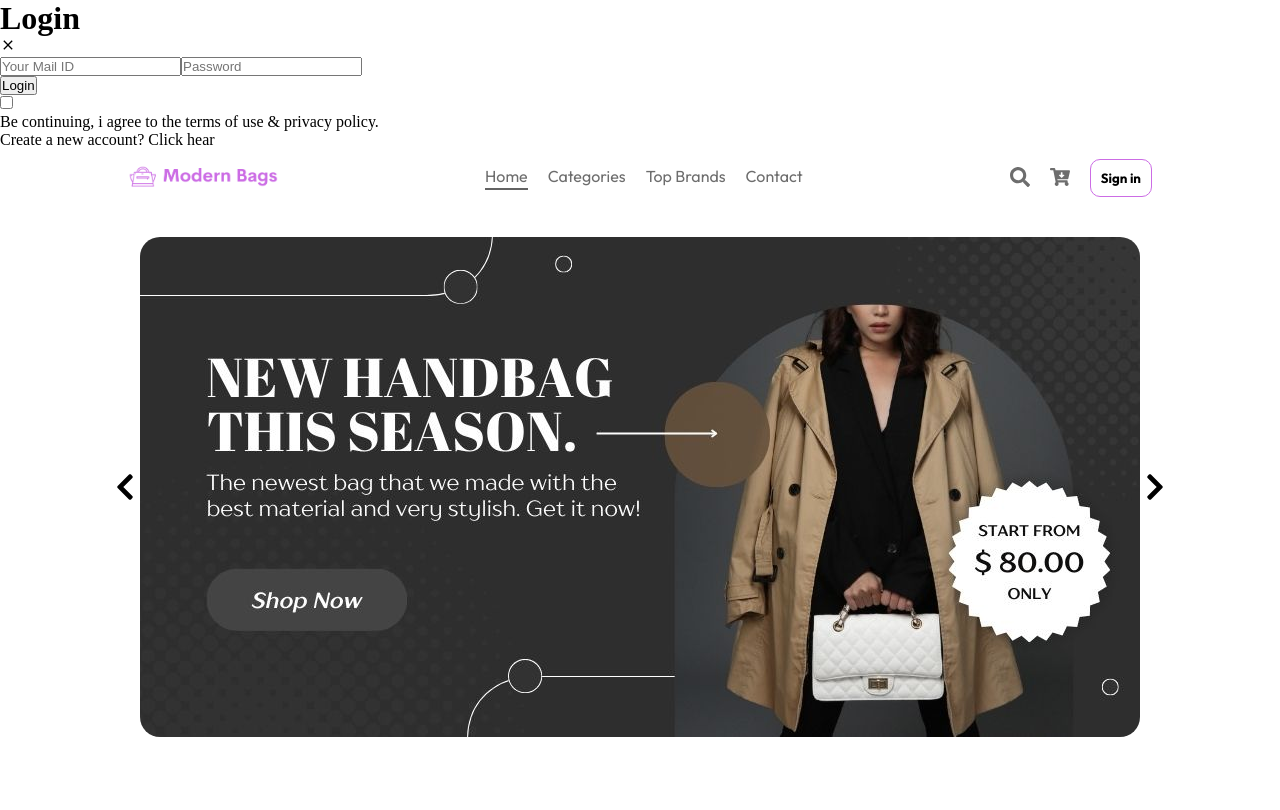
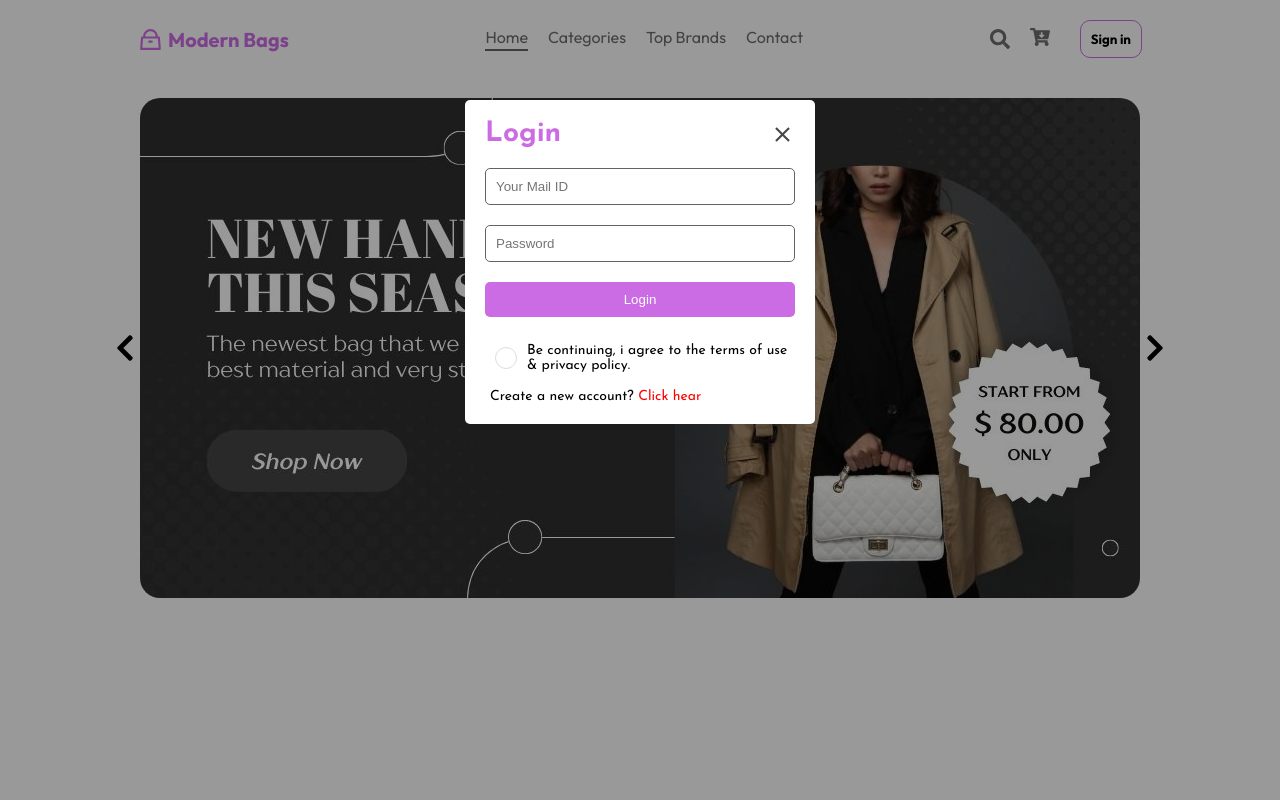
Before and after one commit to deepakdk11/modern-bags, a React (Vite) app: page / in a window 1280 px wide. Both pictures are taken after a click on the button "Sign in". Built offline with nearby package versions, Linux system fonts and the light colour scheme.

Commit message:
Add styling in popup page

```diff
--- a/src/components/Image Slider/ImageSlider.css
+++ b/src/components/Image Slider/ImageSlider.css
@@ -1,6 +1,6 @@
 .image-slider{
     width: fit-content;
-    margin: 40px auto 10px auto;
+    margin: 30px auto 10px auto;
     display: flex;
     align-items: center;
 }
@@ -17,7 +17,7 @@
 
 @media only screen and (max-width: 600px) {
     .image-slider img{
-        width: 300px;
+        width: 400px;
         height: 200px;
     }
 }
--- a/src/components/Navbar/Navbar.css
+++ b/src/components/Navbar/Navbar.css
@@ -5,6 +5,7 @@ nav{
     width: 80%;
     margin: 10px auto;
     /* padding: 5px 40px; */
+    /* border: 1px solid black; */
     display: flex;
     justify-content: space-between;
     font-size: 1rem;
@@ -14,8 +15,20 @@ nav{
     /* color: white; */
 }
 
-.title img{
+/* .title img{
     width: 150px;
+} */
+
+.title{
+    color: #cc6ce5;
+    display: flex;
+    gap: 5px;
+    align-items: center;
+}
+
+.title p{
+    font-weight: bold;
+    font-size: 20px;
 }
 
 .menu{
@@ -47,6 +60,7 @@ li{
 .add-cart{
     margin: 0px 0px;
     display: flex;
+    align-items: center;
 
 }
 
--- a/src/components/Navbar/Navbar.jsx
+++ b/src/components/Navbar/Navbar.jsx
@@ -4,6 +4,7 @@ import { FaSearch } from "react-icons/fa";
 import { FaCartArrowDown } from "react-icons/fa";
 import { Link } from "react-router-dom";
 import logo from "../../assets/logo.png"
+import { RiHandbagLine } from "react-icons/ri";
 
 const Navbar = ({setPopup}) => {
 
@@ -13,7 +14,8 @@ const Navbar = ({setPopup}) => {
 
         <nav>
             <div className="title">
-                <img src={logo} alt="logo" />
+                {/* <img src={logo} alt="logo" /> */}
+               <RiHandbagLine size={25} /> <p>  Modern Bags</p>
             </div>
             <div className="menu">
                 <ul>
@@ -49,7 +51,7 @@ const Navbar = ({setPopup}) => {
                     role="button"
                     className="icons"
                     size={20}
-                    style={{cursor:"pointer", paddingTop: "8px"}}
+                    style={{cursor:"pointer"}}
                 />
 
                 <Link to="/cart">
@@ -57,7 +59,7 @@ const Navbar = ({setPopup}) => {
                         role="button"
                         className="icons"
                         size={20}
-                        style={{padding : "8px 20px 0px 20px" , cursor: "pointer"}}
+                        style={{padding : "0px 20px 0px 20px" , cursor: "pointer"}}
                     />
                 </Link>
 
--- a/src/components/loginPopupPage/LoginPopupPage.css
+++ b/src/components/loginPopupPage/LoginPopupPage.css
@@ -0,0 +1,91 @@
+@import url('https://fonts.googleapis.com/css2?family=Josefin+Sans:ital,wght@0,100..700;1,100..700&display=swap');
+
+.popup{
+    position: absolute;
+    top: 0;
+    width: 100%;
+    height: 100vh;
+    background-color: rgba(0, 0, 0, .4);
+}
+
+.title{
+    display: flex;
+    margin: 10px;
+}
+.title h1{
+    flex: 1;
+}
+.title .icon{
+    color: rgb(70, 70, 70);
+}
+
+form{
+    font-family: "Josefin Sans", sans-serif;
+    font-size: 14px;
+    padding: 10px;
+    margin: 100px auto;
+    background-color: white;
+    width: fit-content;
+    height: fit-content;
+    width: max(23vw, 330px);
+    border-radius: 5px;
+}
+
+form .input-container{
+    display: flex;
+    flex-direction: column;
+}
+
+form input{
+    margin: 10px;
+    padding: 10px;
+    outline: none;
+    border-radius: 5px;
+    border: 1px solid rgb(99, 99, 99);
+}
+form input:focus{
+    outline: none;
+}
+
+button{
+    margin: 10px;
+    padding: 10px;
+    border: 0;
+    color: white;
+    background-color: #cc6ce5;
+    cursor: pointer;
+    border-radius: 5px;
+}
+
+.check{
+    display: flex;
+    align-items: center;
+    margin: 10px;
+}
+
+.last-container{
+    margin: 10px 10px 10px 15px ;
+}
+
+span{
+    color: #ff0000;
+    cursor: pointer;
+}
+
+#checkbox-round {
+    width: 1.3em;
+    height: 1.3em;
+    background-color: white;
+    border-radius: 50%;
+    vertical-align: middle;
+    border: 1px solid #ddd;
+    appearance: none;
+    -webkit-appearance: none;
+    outline: none;
+    cursor: pointer;
+}
+
+#checkbox-round:checked {
+    border: 1px solid rgb(255, 255, 255);
+    background-color: #cc6ce5;
+}
--- a/src/components/loginPopupPage/LoginPopupPage.jsx
+++ b/src/components/loginPopupPage/LoginPopupPage.jsx
@@ -1,30 +1,31 @@
 import React, { useState } from 'react'
 import { IoMdClose } from "react-icons/io";
+import "./LoginPopupPage.css"
 
 const LoginPopupPage = ({setPopup}) => {
 
     const [change, setChange] = useState("Login")
 
   return (
-    <div>
+    <div className='popup'>
       <form className="login">
         <div className="title">
             <h1>{change}</h1>
-            <IoMdClose onClick={() => setPopup(false)} />
+            <IoMdClose className='icon' onClick={() => setPopup(false)} size={25} />
         </div>
         <div className="input-container">
-            {change==="Sign Up" ? <input type='text' placeholder='Your Name'/> : <></>}
-            {change==="Sign Up" ? <input type="tel" name="Phone Number" id="number" placeholder='Your Mobile Number' /> : <></>}
+            {change==="Sign Up" ? <input type='text' placeholder='Your Name' required/> : <></>}
+            {change==="Sign Up" ? <input type="tel" name="Phone Number" id="number" placeholder='Your Mobile Number' required /> : <></>}
 
 
-            <input type="email" name="email" id="mail"  placeholder='Your Mail ID'/>
-            <input type="password" name="password" id="password" placeholder='Password' />
+            <input type="email" name="email" id="mail"  placeholder='Your Mail ID' required/>
+            <input type="password" name="password" id="password" placeholder='Password' required />
+            <button type='submit' >{change}</button>
         </div>
-        <button>{change}</button>
         <div className="check">
-            <input type="checkbox" name="check" id="check" /><p>Be continuing, i agree to the terms of use & privacy policy.</p>
+            <input type="checkbox" name="check" id="checkbox-round" required /><p>Be continuing, i agree to the terms of use & privacy policy.</p>
         </div>
-        <div>
+        <div className='last-container'>
             {change==="Login" ? <p>Create a new account? <span onClick={() => setChange("Sign Up")}>Click hear</span></p> : <></> }
             {change==="Sign Up" ? <p>Already have an account? <span onClick={() => setChange("Login")}>Login here</span></p> : <></>}
 
```
